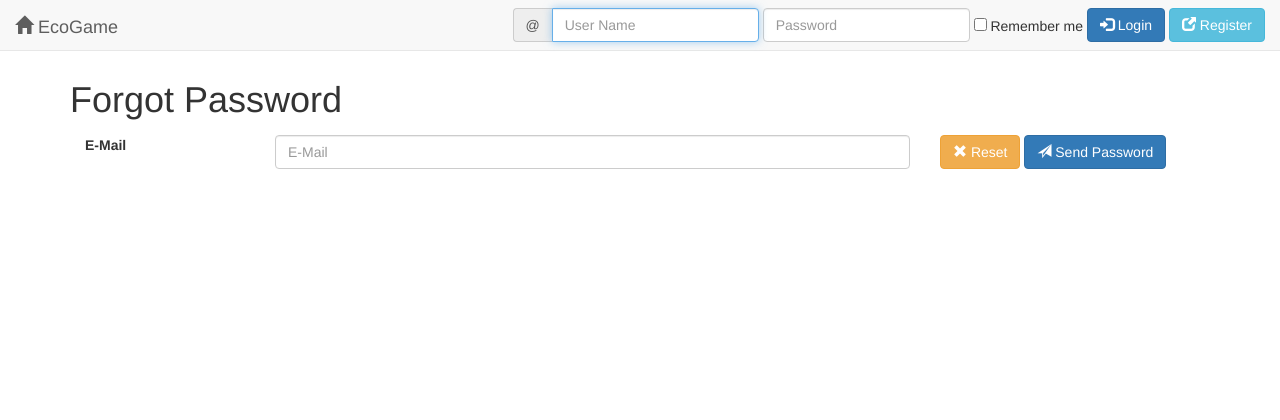
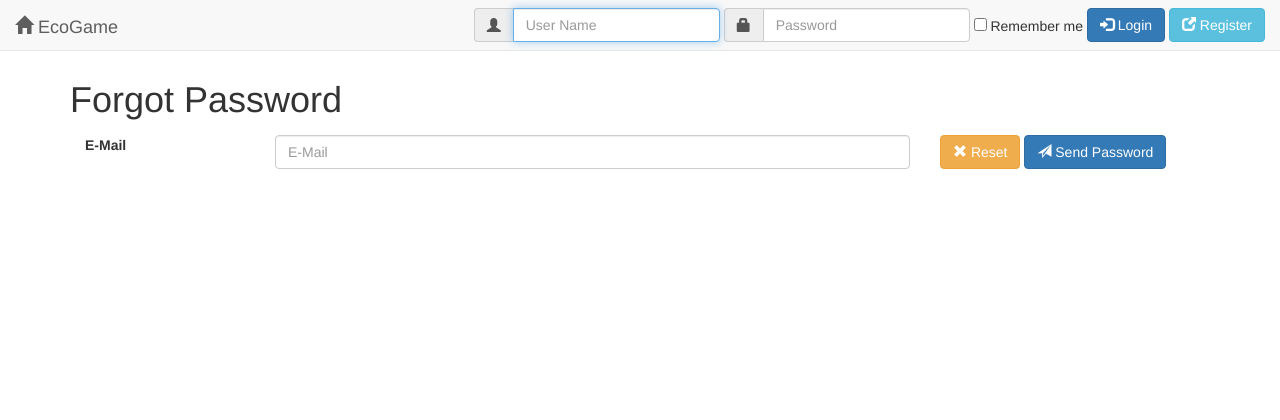
Before and after one commit to JoelNiklaus/EcoGame, a Java web app: page /forgot in a window 1280 px wide. Shown: the top 420 px of the page. Run offline with Spring Boot 4, a stand-in JSP engine, Linux system fonts and the light colour scheme; data that the repository does not hold is empty; the project's own start-up code is not run, and a stand-in starts its controllers and pages; some libraries are stand-ins or nearby versions.

Commit message:
some optical improvement

```diff
--- a/src/main/webapp/pages/template/header.jsp
+++ b/src/main/webapp/pages/template/header.jsp
@@ -64,14 +64,17 @@
 							action="<c:url value="/j_spring_security_check"/>" method="post">
 							<div class="form-group">
 								<div class="input-group">
-									<div class="input-group-addon">@</div>
+									<div class="input-group-addon"><span class="glyphicon glyphicon-user"></span></div>
 									<input type="text" class="form-control" id="j_username"
 										name="j_username" placeholder="User Name" autofocus="true">
 								</div>
 							</div>
 							<div class="form-group">
-								<input type="password" class="form-control" id="j_password"
-									name="j_password" placeholder="Password">
+								<div class="input-group">
+									<div class="input-group-addon"><span class="glyphicon glyphicon-lock"></span></div>
+									<input type="password" class="form-control" id="j_password"
+										name="j_password" placeholder="Password">
+								</div>
 							</div>
 							<div class="checkbox">
 								<label> <input type="checkbox" name="_spring_security_remember_me"> Remember me
```
